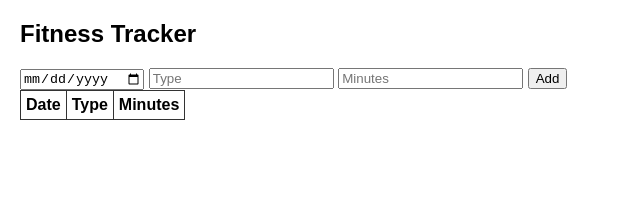
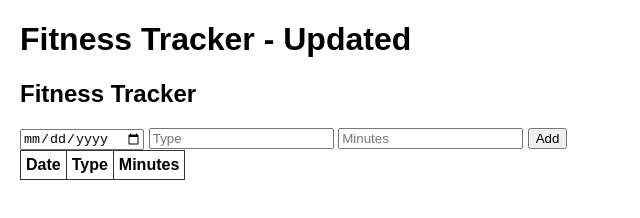
Before and after one commit to elakkiya-2005/fitness-tracking, a plain HTML site: page index.html in a window 1280 px wide. Shown: the whole page, without its empty margins (0-640 px from the left). Drawn offline with Linux system fonts and the light colour scheme.

Commit message:
updated heading in homepage

```diff
--- a/index.html
+++ b/index.html
@@ -1,7 +1,7 @@
 <!DOCTYPE html>
 <html>
 <head>
-  <title>Mini Fitness Tracker</title>
+  <h1>Fitness Tracker - Updated</h1>
   <style>
     body{font-family:Arial;margin:20px;}
     table,th,td{border:1px solid #333;border-collapse:collapse;padding:5px;}
```
